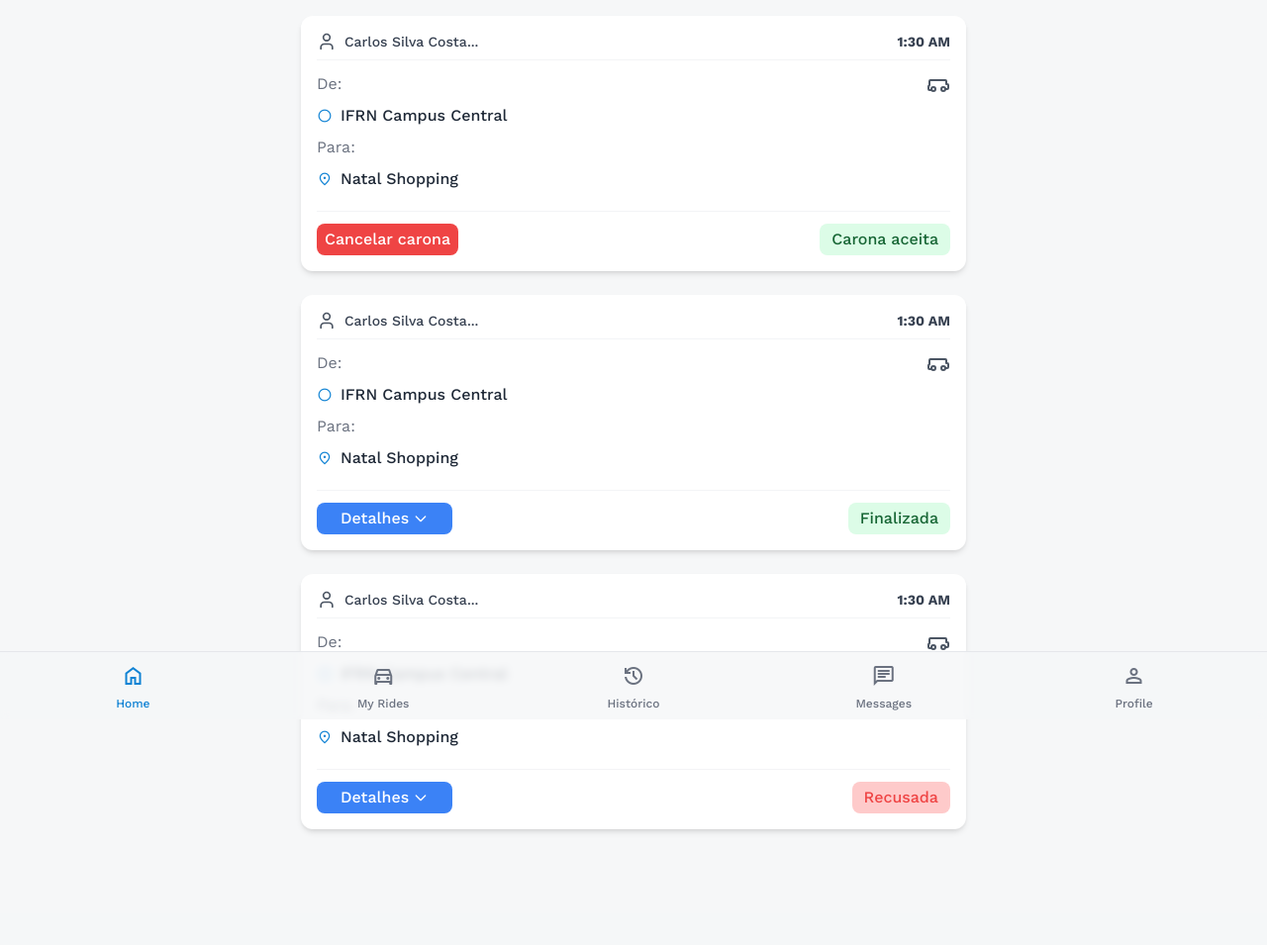
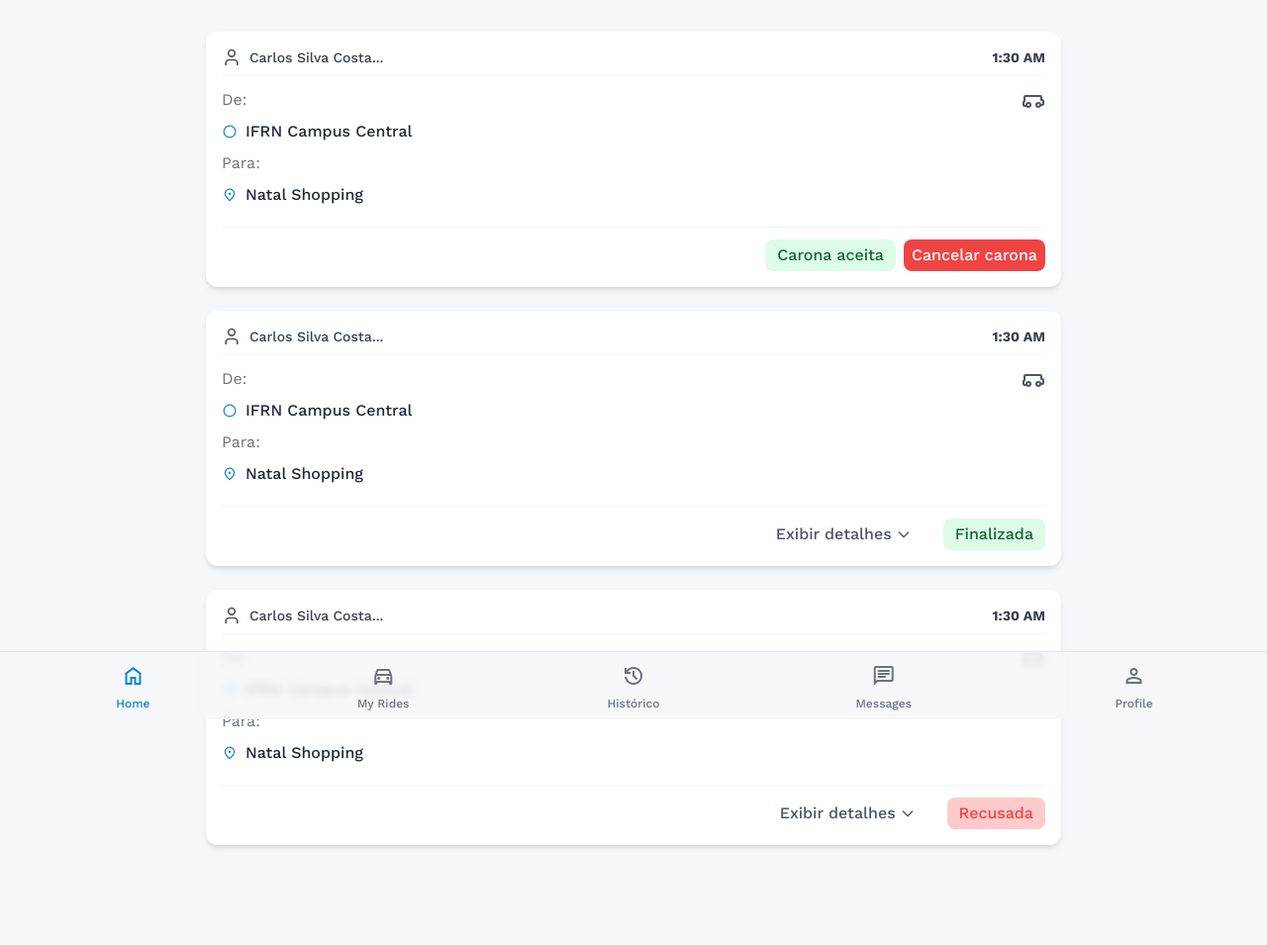
Before and after one commit to FabricioS2/Projeto-integrador-carona-solidaria, a Django app: page /historico/ in a window 1280 px wide. Shown: the part 73-1028 px from the top of the page at 99% size. Before the commit the page ends 914 px from the top, so only its background shows below. Run offline with Django 5.2, Linux system fonts and the light colour scheme; some libraries are stand-ins or nearby versions.

Commit message:
Adjusting the style of the Exibir detalhes button.

```diff
--- a/usuario_app/templates/usuario_app/historico.html
+++ b/usuario_app/templates/usuario_app/historico.html
@@ -8,7 +8,7 @@
 >
     <div class="flex flex-col min-h-screen content-center items-center ">
         <main class="flex-grow p-4 w-full flex justify-center">
-            <div class="w-full max-w-2xl space-y-6">
+            <div class="max-w-md md:max-w-4xl mx-auto w-full p-4 space-y-6">
                 <!-- Card -->
                 <div class=" bg-white rounded-xl shadow-md ride-card p-4 flex flex-col space-y-3" data-id="ride-1">
 
@@ -44,13 +44,13 @@
                         </div>
                     </div>
 
-                    <div class="flex justify-between space-x-2 pt-3 border-t border-gray-100">
+                    <div class="flex justify-end space-x-2 pt-3 border-t border-gray-100">
+                        <div class="bg-green-100 font-medium text-green-800 px-3 py-1 rounded-lg font-medium ">
+                            Carona aceita
+                        </div>
                         <button class=" bg-red-500 hover:text-red-300 font-medium text-white px-2 py-1 rounded-lg">
                             Cancelar carona
                         </button>
-                        <div class="bg-green-100 font-medium text-green-800 px-3 py-1 rounded-lg font-medium ">
-                            Carona aceita
-                        </div>
                     </div>
                 </div>
                 <!--card-->
@@ -88,9 +88,9 @@
                         </div>
                     </div>
 
-                    <div class="flex justify-between space-x-2 pt-3 border-t border-gray-100">
-                        <button class="bg-blue-500 hover:text-blue-200 font-medium text-white px-6 py-1 rounded-lg flex items-center gap-1">
-                            Detalhes
+                    <div class="flex justify-end space-x-2 pt-3 border-t border-gray-100">
+                        <button class="hover:underline font-medium text-gray-600 px-6 py-1 rounded-lg flex items-center gap-1">
+                            Exibir detalhes
                             <svg class="w-4 h-4" fill="none" stroke="currentColor" viewBox="0 0 24 24">
                                 <path stroke-linecap="round" stroke-linejoin="round" stroke-width="2" d="M19 9l-7 7-7-7"></path>
                             </svg>
@@ -135,9 +135,9 @@
                         </div>
                     </div>
 
-                    <div class="flex justify-between space-x-2 pt-3 border-t border-gray-100">
-                        <button class="bg-blue-500 hover:text-blue-200 font-medium text-white px-6 py-1 rounded-lg flex items-center gap-1">
-                            Detalhes
+                    <div class="flex justify-end space-x-2 pt-3 border-t border-gray-100">
+                        <button class=" hover:underline text-gray-600 font-medium px-6 py-1 rounded-lg flex items-center gap-1">
+                            Exibir detalhes
                             <svg class="w-4 h-4" fill="none" stroke="currentColor" viewBox="0 0 24 24">
                                 <path stroke-linecap="round" stroke-linejoin="round" stroke-width="2" d="M19 9l-7 7-7-7"></path>
                             </svg>
```
